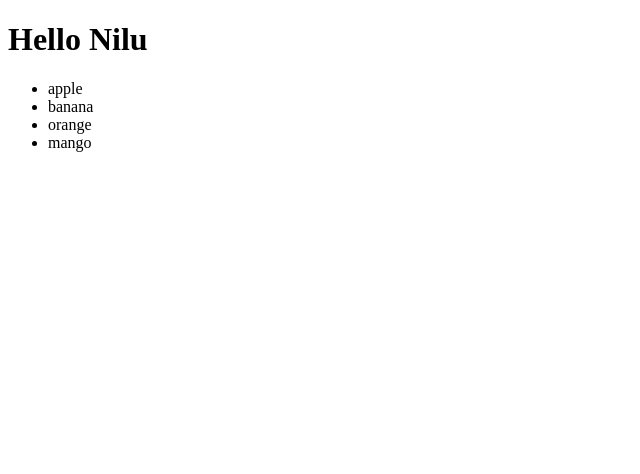
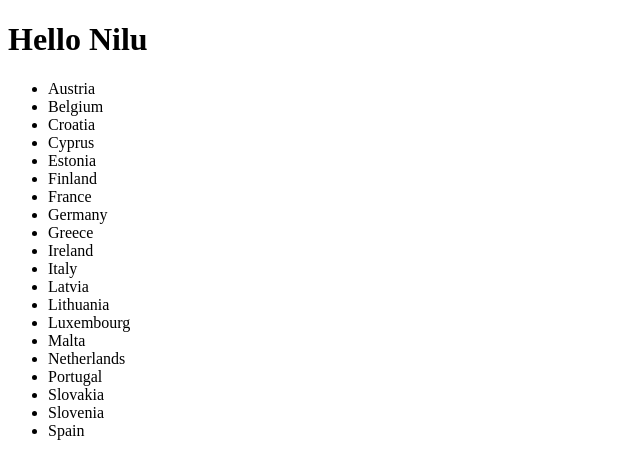
Before and after one commit to arjunmazumder/PhiMart-client, a React (Vite) app: page / in a window 1280 px wide. Shown: the top 474 px of the page, without its empty margins (0-640 px from the left). Built offline with nearby package versions, Linux system fonts and the light colour scheme.

Commit message:
country list updated

```diff
--- a/src/components/List.jsx
+++ b/src/components/List.jsx
@@ -1,15 +1,36 @@
 
 
 const List = () => {
-    const fruits = ['apple', 'banana', 'orange', 'mango'];
+    const euroCountries = [
+    "Austria",
+    "Belgium",
+    "Croatia",
+    "Cyprus",
+    "Estonia",
+    "Finland",
+    "France",
+    "Germany",
+    "Greece",
+    "Ireland",
+    "Italy",
+    "Latvia",
+    "Lithuania",
+    "Luxembourg",
+    "Malta",
+    "Netherlands",
+    "Portugal",
+    "Slovakia",
+    "Slovenia",
+    "Spain"
+]
 
     const HandleItemPrient = (item) => {console.log(item)};
 
     return (
         <div>
             <ul>
-                {fruits.map((fruit, index) => (
-                    <li onClick={ () => HandleItemPrient(fruit) }  key={index}>{fruit}</li>
+                {euroCountries.map((country, index) => (
+                    <li onClick={ () => HandleItemPrient(country) }  key={index}>{country}</li>
                 ))}
             </ul>
         </div>
```
